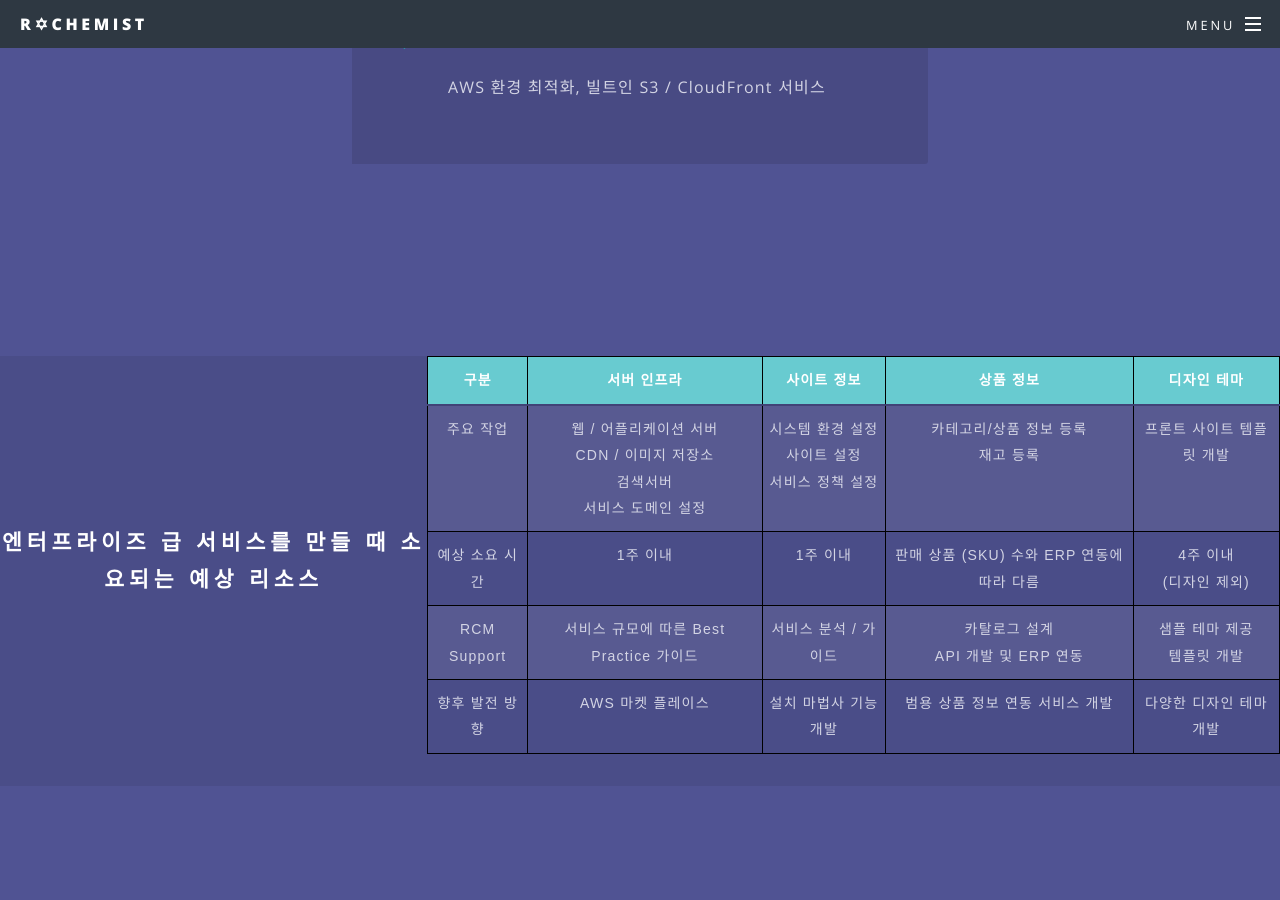
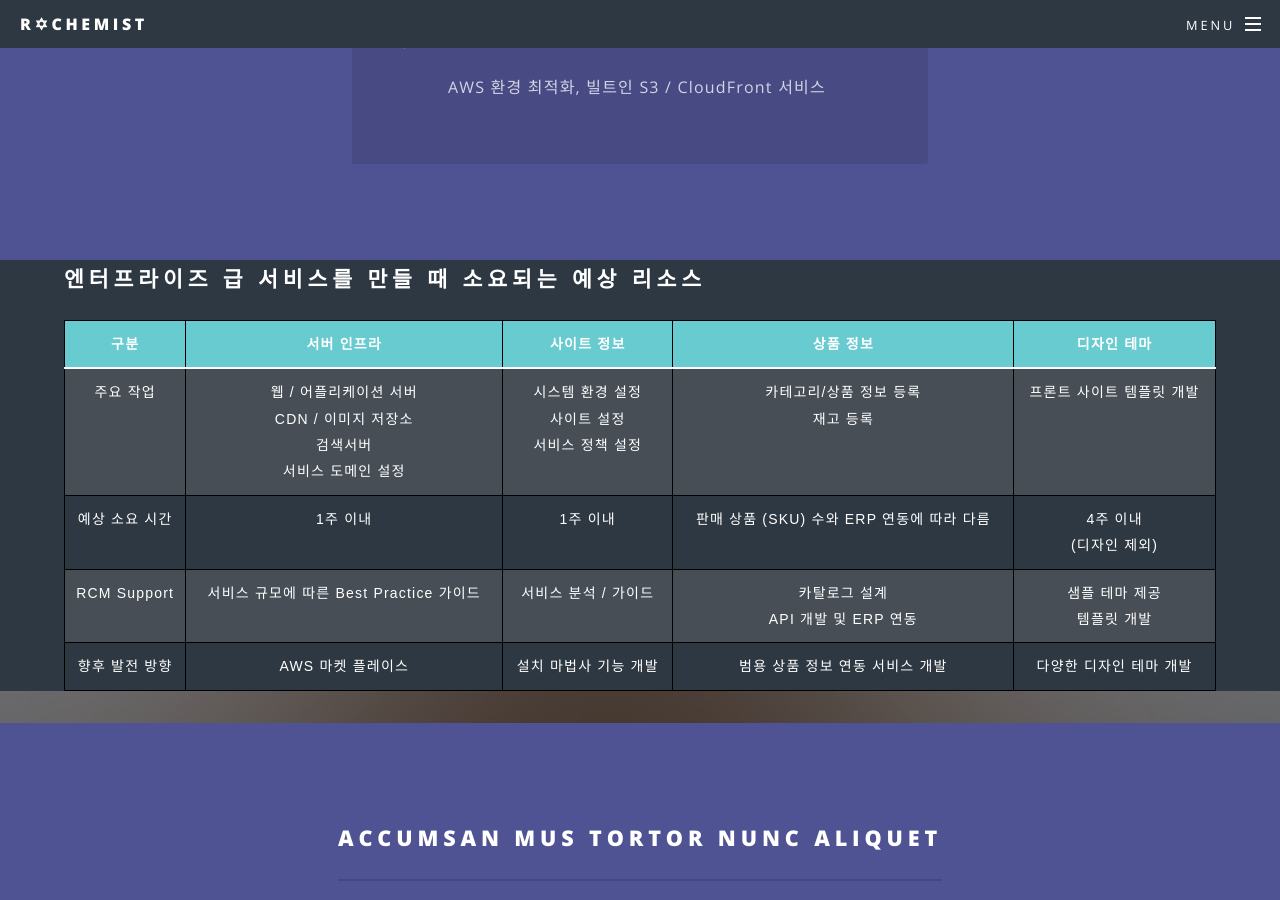
Before and after one commit to rchemist/rchemist.github.io, a Jekyll site: the page built from index.html, in a window 1280 px wide and 900 px high, scrolled down 1408 px. Built offline with Jekyll 4.4.1, drawn with Linux system fonts in a browser that asks for light colours.

```diff
--- a/index.html
+++ b/index.html
@@ -68,10 +68,9 @@ layout: landing
 					</section>
 				-->
 
-				<section id="two" class="wrapper style3 special">
-					<section class="spotlight">
+				<section id="two" class="wrapper alt style2">
+					<div class="inner">
 						<h2>엔터프라이즈 급 서비스를 만들 때 소요되는 예상 리소스</h2>
-						<p>
 						<table class="tg">
 							<thead>
 							<tr>
@@ -114,9 +113,6 @@ layout: landing
 							</tr>
 							</tbody>
 						</table>
-
-
-						</p>
 					</div>
 				</section>
 
```
